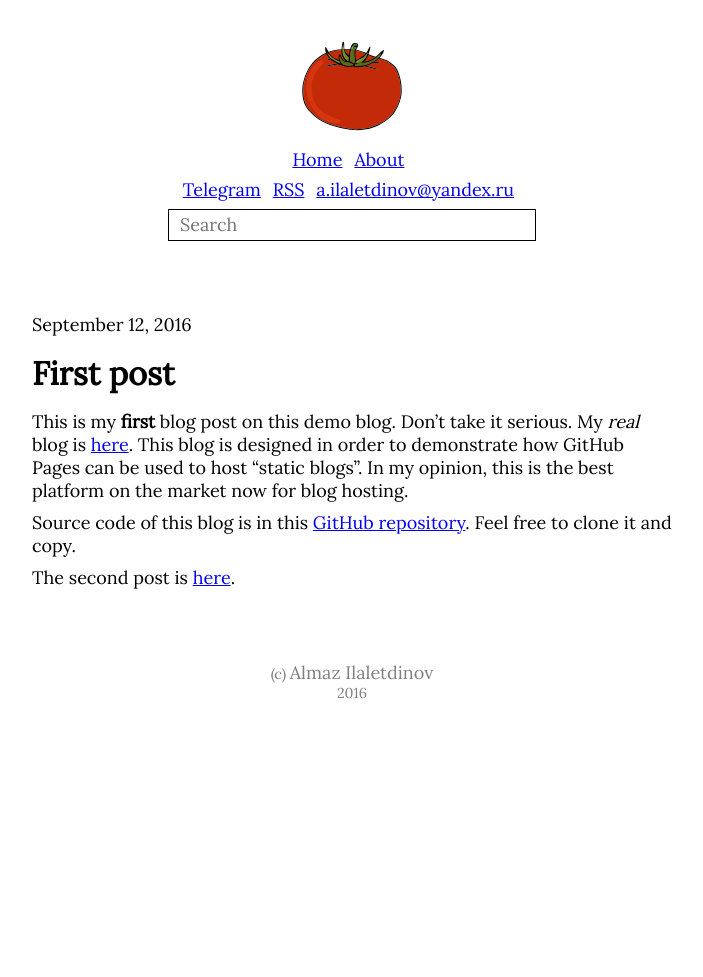
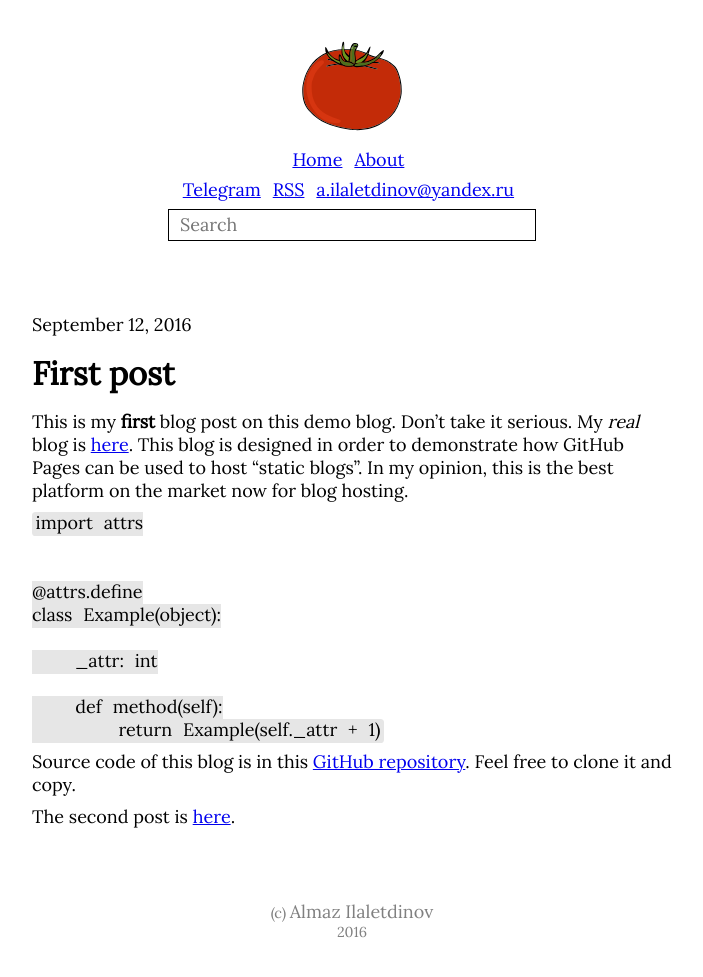
Before and after one commit to blablatdinov/blog, a Jekyll site: the page built from _posts/2016/2016-09-12-first-post.md, in a window 1280 px wide. Shown: the whole page, without its empty margins (288-991 px from the left). Built offline with Jekyll 4.4.1, drawn with Linux system fonts in a browser that asks for light colours; comment, search, counter and statistics services are not loaded; before the commit the page ends 900 px from its top, so only the background shows below that.

Commit message:
Code example

````diff
--- a/_posts/2016/2016-09-12-first-post.md
+++ b/_posts/2016/2016-09-12-first-post.md
@@ -19,6 +19,19 @@
 can be used to host "static blogs". In my opinion, this is the
 best platform on the market now for blog hosting.
 
+```python
+import attrs
+
+
+@attrs.define
+class Example(object):
+
+    _attr: int
+
+    def method(self):
+        return Example(self._attr + 1)
+```
+
 <!--more-->
 
 Source code of this blog is in this
````
